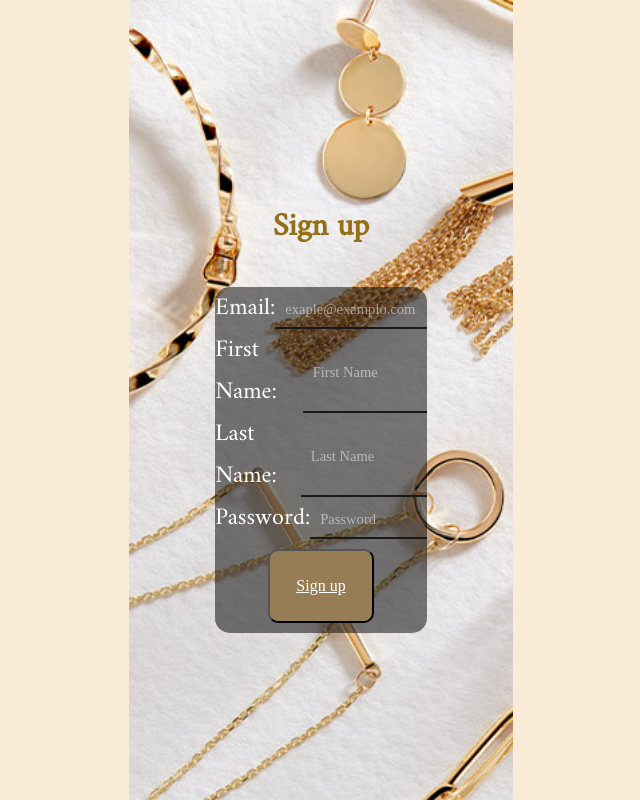
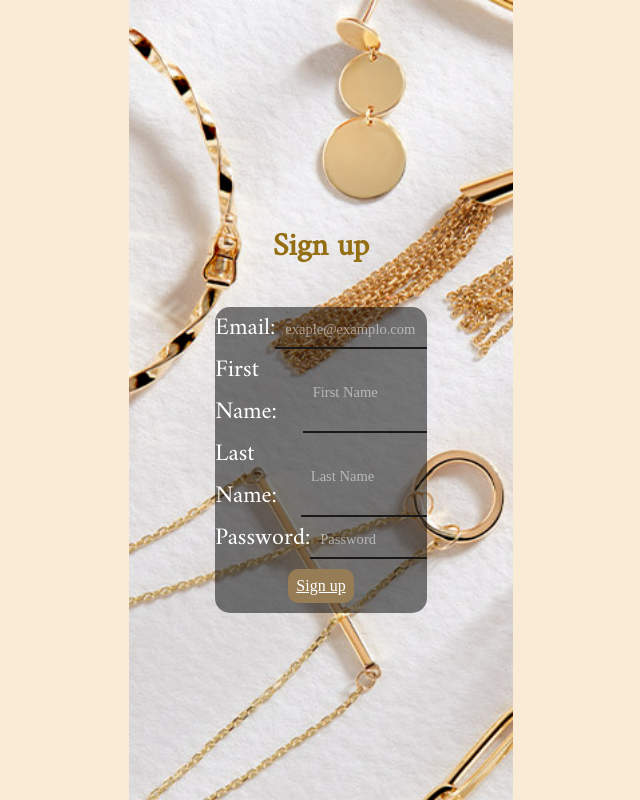
Before and after one commit to KarinaRamirezDS/ecommerce-jewelry, a React (Create React App) app: page /#/registerUser in a window 1280 px wide. Shown: the whole page, without its empty margins (319-959 px from the left). Built offline with nearby package versions, Linux system fonts and the light colour scheme; a web font is replaced by a local one.

Commit message:
uodate
update

```diff
--- a/src/pages/RegisterUser.js
+++ b/src/pages/RegisterUser.js
@@ -58,7 +58,7 @@ const RegisterUser = () => {
                     {...register('password')}
                     />
                 </div>
-                <button className='buttonLogin'>  <Link className='buttonLogin' to="/Login">Sign up</Link> </button>
+                <Link className='buttonLogin' to="/Login">Sign up</Link>
 
             </form>
   </div>
```
